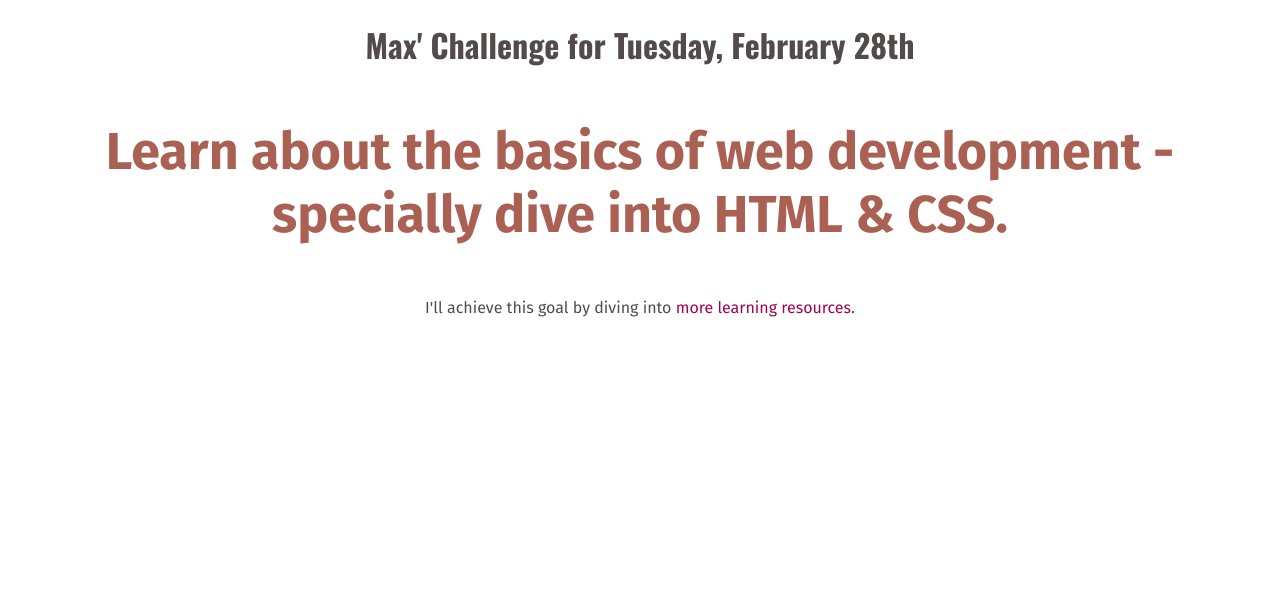
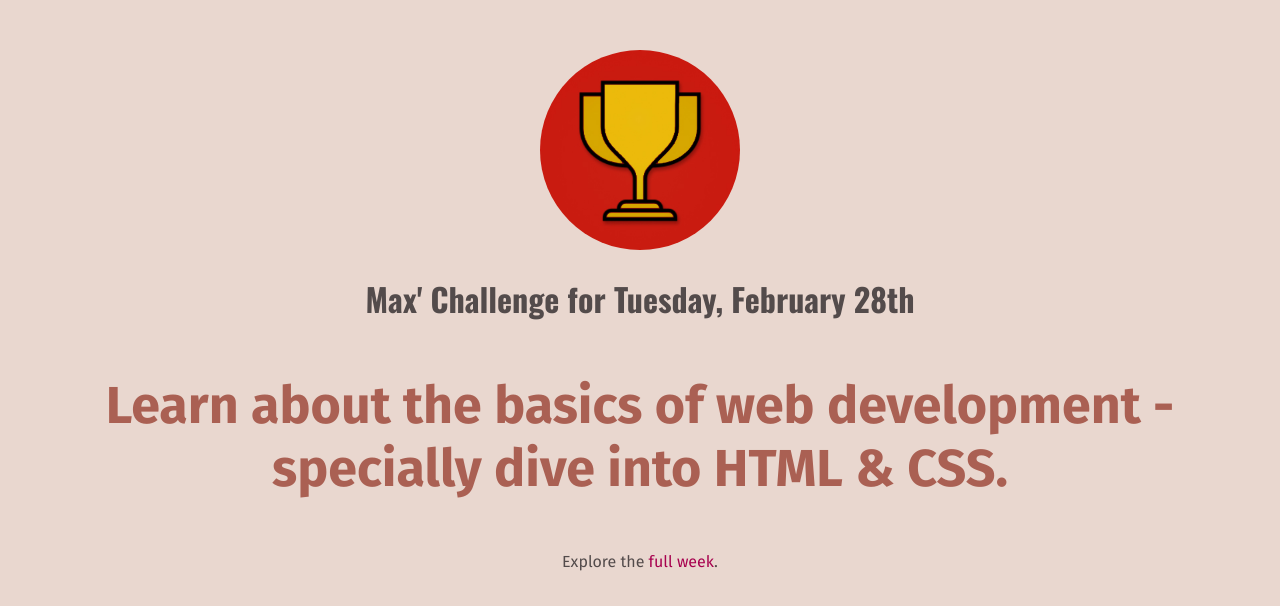
Before and after one commit to pedrobbroso/100-days-of-code, a plain HTML site: page index.html in a window 1280 px wide. Drawn offline with nearby package versions, Linux system fonts and the light colour scheme.

Commit message:
day 5 complete

```diff
--- a/index.html
+++ b/index.html
@@ -1,24 +1,27 @@
 <!DOCTYPE html>
-<html>
+<html lang="en">
   <head>
+    <meta charset="UTF-8" />
     <link rel="preconnect" href="https://fonts.googleapis.com" />
     <link rel="preconnect" href="https://fonts.gstatic.com" crossorigin />
     <link
       href="https://fonts.googleapis.com/css2?family=Fira+Sans:wght@400;700&family=Oswald:wght@700&display=swap"
       rel="stylesheet"
     />
-    <link rel="stylesheet" href="styles.css" />
+    <link rel="stylesheet" href="styles/shared.css" />
+    <link rel="stylesheet" href="styles/daily-challenge.css" />
     <title>My Daily Challenge</title>
   </head>
   <body>
+    <img src="images/challenges-trophy.jpg" alt="A trophy" />
     <h1>Max' Challenge for Tuesday, February 28th</h1>
     <p id="todays-challenge">
       Learn about the basics of web development - specially dive into HTML &
       CSS.
     </p>
     <p>
-      I'll achieve this goal by diving into
-      <a href="https://www.google.com/">more learning resources</a>.
+      Explore the
+      <a href="full-week.html">full week</a>.
     </p>
   </body>
 </html>
--- a/styles.css
+++ /dev/null
@@ -1,26 +0,0 @@
-h1 {
-    font-family: 'Oswald', sans-serif;
-    text-align: center;
-    color: rgb(83, 75, 75);
-}
-
-p {
-    font-family: 'Fira Sans', sans-serif;
-    text-align: center;
-    color: rgb(83, 75, 75);
-}
-
-a {
-    color: rgb(167, 1, 78);
-    text-decoration: none;
-}
-
-a:hover {
-    text-decoration: underline;
-}
-
-#todays-challenge {
-    color: rgb(170, 96, 83);
-    font-weight: bold;
-    font-size: 52px;
-}
--- /dev/null
+++ b/styles/daily-challenge.css
@@ -0,0 +1,15 @@
+body {
+  margin: 50px;
+}
+
+img {
+  width: 200px;
+  height: 200px;
+  border-radius: 100px;
+}
+
+#todays-challenge {
+  color: rgb(170, 96, 83);
+  font-weight: bold;
+  font-size: 52px;
+}
--- /dev/null
+++ b/styles/shared.css
@@ -0,0 +1,23 @@
+body {
+  text-align: center;
+  background-color: rgb(233, 215, 207);
+  color: rgb(83, 75, 75);
+}
+
+h1 {
+  font-family: "Oswald", sans-serif;
+}
+
+p {
+  font-family: "Fira Sans", sans-serif;
+}
+
+a {
+  font-family: "Fira Sans", sans-serif;
+  text-decoration: none;
+  color: rgb(167, 1, 78);
+}
+
+a:hover {
+  text-decoration: underline;
+}
```
Also changed, not shown: full-week.html (added, +22 -0 lines), images/challenges-trophy.jpg (added), styles/full-week.css (added).
